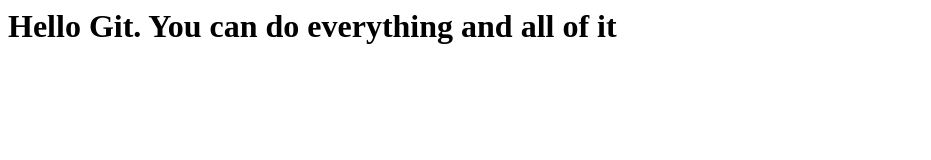
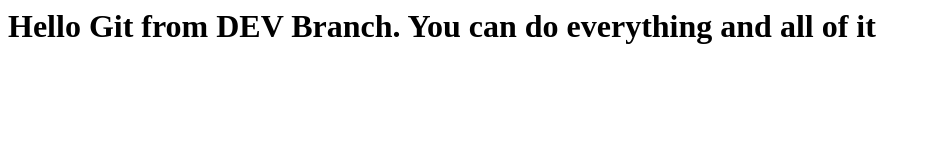
Before and after one commit to rakesh4025/firstGitRepo, a plain HTML site: page index.html in a window 1280 px wide. Shown: the whole page, without its empty margins (0-931 px from the left). Drawn offline with Linux system fonts and the light colour scheme.

Commit message:
Added in DEV Branch

```diff
--- a/index.html
+++ b/index.html
@@ -1,5 +1,5 @@
 <html>
 
-	<h1>Hello Git. You can do everything and all of it</h1>
+	<h1>Hello Git from DEV Branch. You can do everything and all of it</h1>
 
 </html>
```
